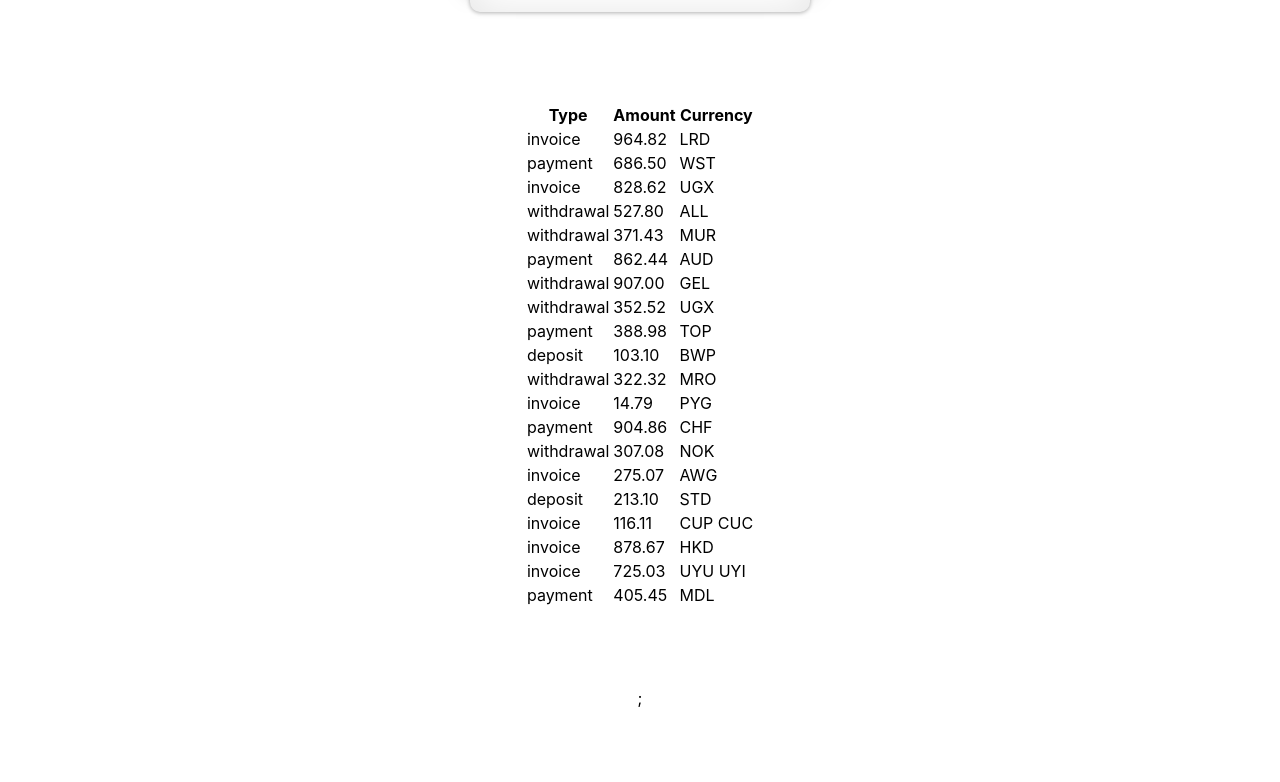
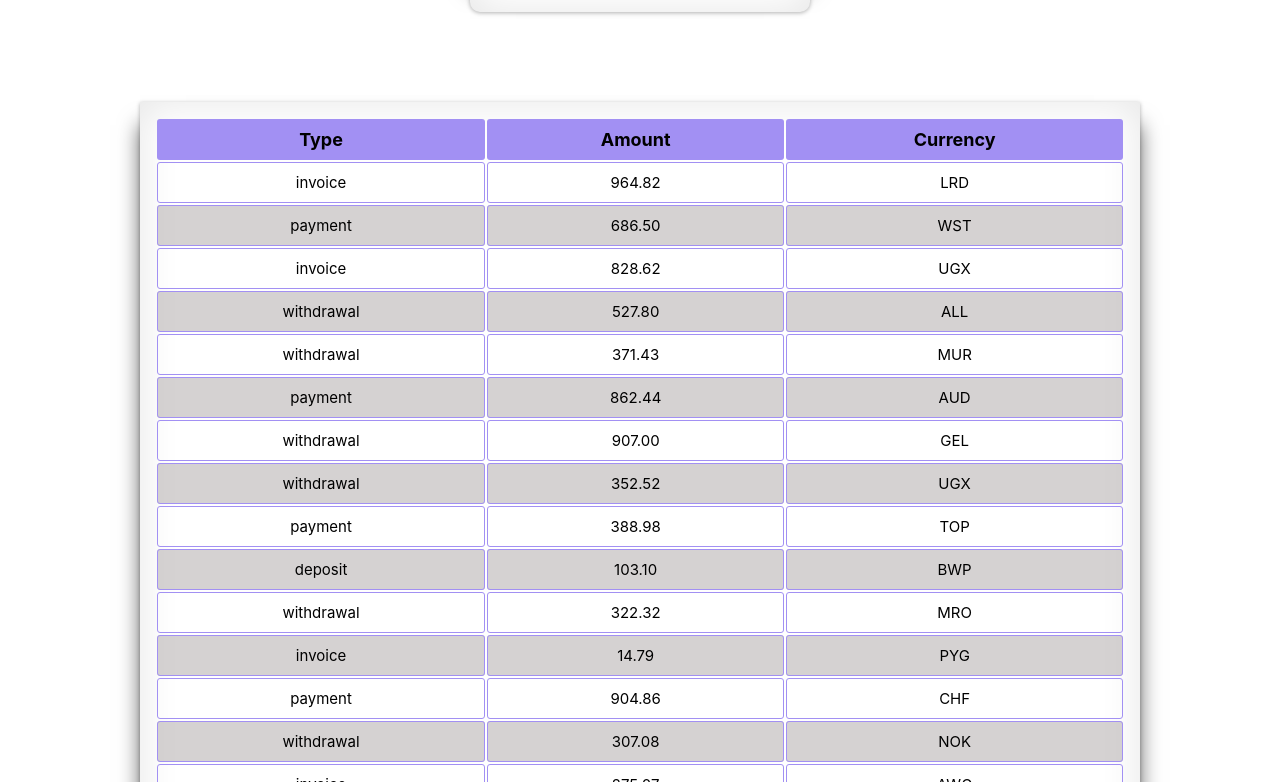
Before and after one commit to NikoNikoUA/goit-react-hw-01-components, a React (Create React App) app: page / in a window 1280 px wide. Shown: the part 1638-2420 px from the top of the page. Before the commit the page ends 2396 px from the top, so only its background shows below. Built offline with nearby package versions, Linux system fonts and the light colour scheme.

Commit message:
HW 1 completed

```diff
--- a/src/components/TransactionHistory/TransactionHistory.js
+++ b/src/components/TransactionHistory/TransactionHistory.js
@@ -1,8 +1,10 @@
 // import PropTypes from 'prop-types';
+
+import css from './TransactionHistory.module.css';
 
 export const TransactionHistory = ({ items }) => {
   return (
-    <table class="transaction-history">
+    <table className={css.transactionHistory}>
       <thead>
         <tr>
           <th>Type</th>
--- /dev/null
+++ b/src/components/TransactionHistory/TransactionHistory.module.css
@@ -0,0 +1,26 @@
+.transactionHistory {
+  min-width: 1000px;
+  padding: 15px;
+  text-align: center;
+  box-shadow: 0 1px 4px rgba(0, 0, 0, 0.3),
+    -23px 0 20px -23px rgba(0, 0, 0, 0.6), 23px 0 20px -23px rgba(0, 0, 0, 0.6),
+    inset 0 0 40px rgba(0, 0, 0, 0.1);
+}
+
+th {
+  background-color: rgb(162, 144, 243);
+  padding: 10px;
+  font-size: 18px;
+  border-radius: 3px;
+}
+
+td {
+  padding: 10px;
+  font-size: 15px;
+  border: 1px solid rgb(162, 144, 243);
+  border-radius: 3px;
+}
+
+tr:nth-child(even) {
+  background-color: rgba(171, 166, 166, 0.5);
+}
```
